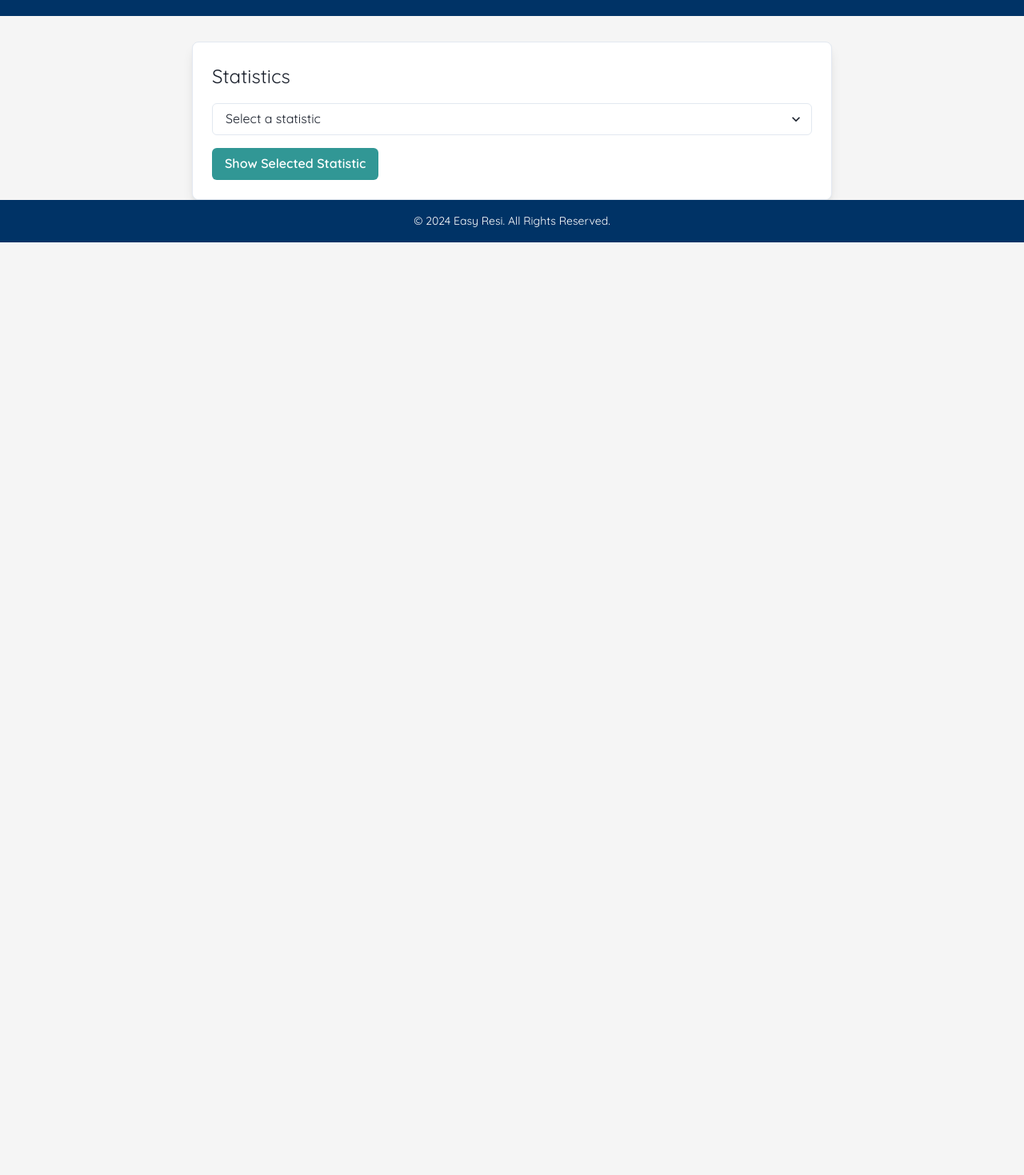
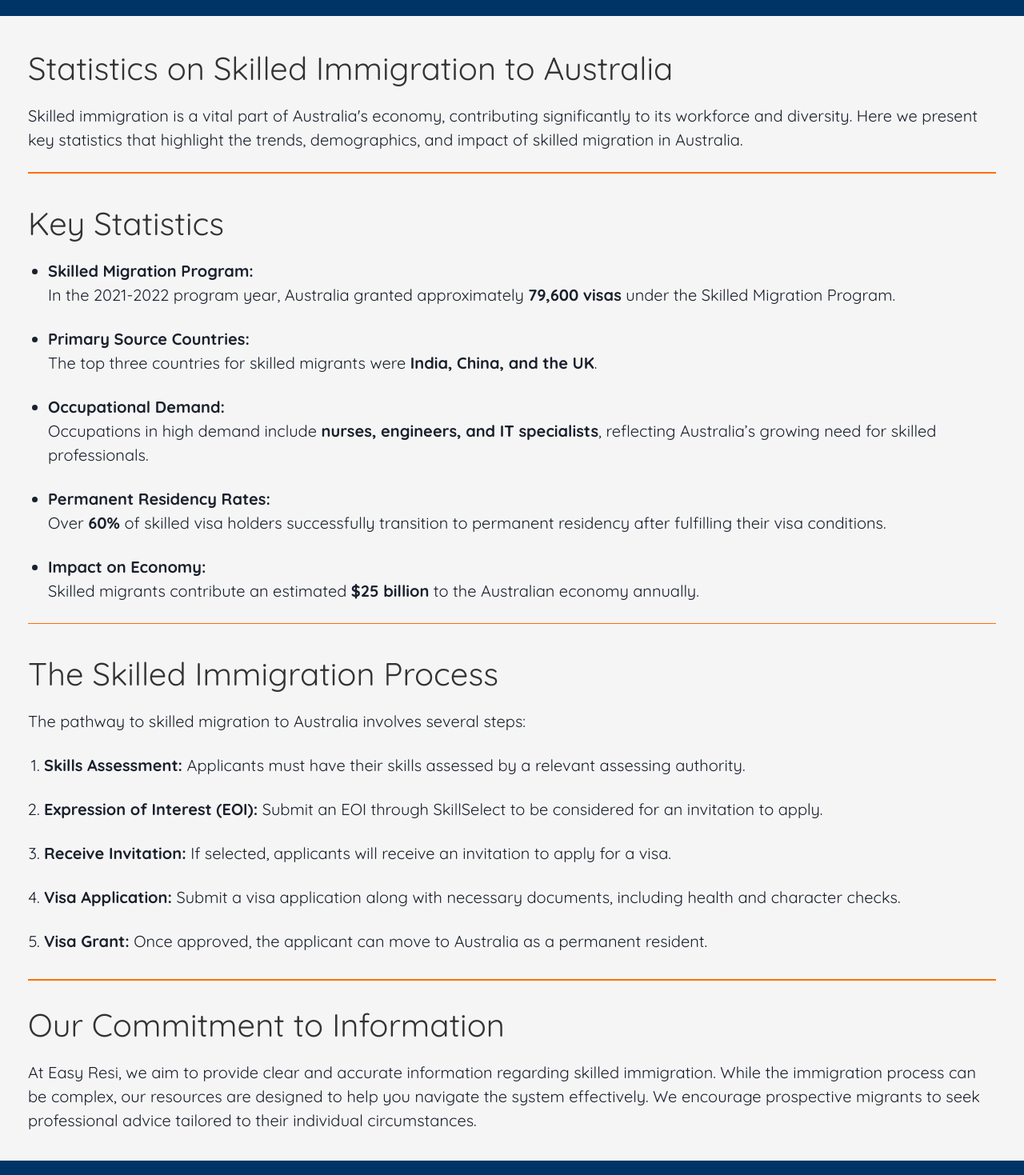
Before and after one commit to chaoskid/easyresi, a React (Create React App) app in the folder frontend/: page /statistics in a window 1280 px wide. Shown: the part 80-1549 px from the top of the page at 80% size. Before the commit the page ends 800 px from the top, so only its background shows below. Built offline with nearby package versions, Linux system fonts and the light colour scheme; no server answers.

Commit message:
Minor UI/UX changes made to most pages except dashboard.js and dashpreview.js due to unfinished work on those pages. Also, I am waiting on the account.js and settings.js pages to be finished before I finalise the styling for those.

```diff
--- a/frontend/package.json
+++ b/frontend/package.json
@@ -4,16 +4,17 @@
   "private": true,
   "dependencies": {
     "@chakra-ui/icons": "^2.2.4",
-    "@chakra-ui/react": "^2.8.2",
+    "@chakra-ui/react": "^2.10.3",
     "@emotion/react": "^11.13.3",
     "@emotion/styled": "^11.13.0",
     "@testing-library/jest-dom": "^5.17.0",
     "@testing-library/react": "^13.4.0",
     "@testing-library/user-event": "^13.5.0",
     "axios": "^1.7.7",
-    "framer-motion": "^11.5.4",
+    "framer-motion": "^11.11.9",
     "react": "^18.3.1",
     "react-dom": "^18.3.1",
+    "react-intersection-observer": "^9.13.1",
     "react-router-dom": "^6.26.2",
     "react-scripts": "5.0.1",
     "web-vitals": "^2.1.4"
--- /dev/null
+++ b/frontend/src/components/fadeInSection.js
@@ -0,0 +1,38 @@
+// FadeInSection.js
+import React, { useEffect } from 'react';
+import { Box } from '@chakra-ui/react';
+import { motion, useAnimation } from 'framer-motion';
+import { useInView } from 'react-intersection-observer';
+
+const MotionBox = motion(Box);
+
+const FadeInSection = ({ children, delay = 0 }) => {
+    const control = useAnimation();
+    const [ref, inView] = useInView({
+        triggerOnce: true, // Animate only once when in view
+        threshold: 0.3,    // 30% of the element needs to be visible
+    });
+
+    useEffect(() => {
+        if (inView) {
+            control.start({
+                opacity: 1,
+                y: 0,
+                transition: { duration: 0.6, delay }, // Apply the delay here
+            });
+        }
+    }, [control, inView, delay]);
+
+    return (
+        <MotionBox
+            ref={ref}
+            initial={{ opacity: 0, y: 20 }} // Start faded out and slightly down
+            animate={control}
+            mb={8}
+        >
+            {children}
+        </MotionBox>
+    );
+};
+
+export default FadeInSection;
--- a/frontend/src/index.css
+++ b/frontend/src/index.css
@@ -41,7 +41,6 @@
     font-size: 2.5rem;
     margin-bottom: 15px;
     color: #333333;
-
   }
 
   .orange-hr {
@@ -58,6 +57,20 @@
     margin: 25px 0;
   }
 
+  .orange-hr3 {
+    border: none;
+    height: 1.5px;
+    background-color: #ff6f00;
+    margin: 25px 0;
+  }
+
+  .orange-hr4 {
+    border: none;
+    height: 1.5px;
+    background-color: #ff6f00;
+    margin: 25px 0;
+  }
+
   .serve-image {
     margin-top: 60px;
     box-shadow: 0 4px 10px rgba(0, 0, 0, 0.5);
@@ -66,6 +79,10 @@
 
 .about ul {
   margin-left: 25px;
+}
+
+.about ol {
+  margin-left: 20px;
 }
 
   .about p {
@@ -257,12 +274,13 @@
 }
 
 /* Questionnaire Page */
-.questionnaire {
-    display: block;
-    margin-left: 35px;
-    margin-top: 35px;
-    height: 100vh;
-  }
+.PR-Header {
+  font-size: 2.5rem;
+  color: #333333;
+  margin-top: 35px;
+  justify-content: center;
+  display: flex;
+}
 
   /* Not Found Page */
 .not-found {
--- a/frontend/src/pages/dashboard.js
+++ b/frontend/src/pages/dashboard.js
@@ -2,7 +2,7 @@ import React, { useEffect, useState } from 'react';
 import axios from '../axiosConfig';
 import Navbar from '../components/Navbar';
 import Footer from '../components/Footer';
-import { ChakraProvider, Button, Box, CircularProgress, CircularProgressLabel } from '@chakra-ui/react';
+import { ChakraProvider, Box, CircularProgress, CircularProgressLabel } from '@chakra-ui/react';
 import { useNavigate } from 'react-router-dom';
 
 const Dashboard = () => {
--- a/frontend/src/pages/questionnaire.js
+++ b/frontend/src/pages/questionnaire.js
@@ -117,7 +117,8 @@ const Questionnaire = () => {
     return (
         <>
             <Navbar />
-            <Box maxW="75%" mx="auto" mt={8} p={6} borderWidth="1px" borderRadius="lg" boxShadow="lg" bg="#F9FAFC" borderColor="#E2E8F0">
+            <h1 className="PR-Header">Permanent Residency Questionnaire</h1>
+            <Box maxW="75%" mx="auto" mt={8} mb={12} p={6} borderWidth="1px" borderRadius="lg" boxShadow="lg" bg="#F9FAFC" borderColor="#E2E8F0">
                 <form onSubmit={handleFormSubmit}>
                     {/* Visa Subclass Selection */}
                     <FormControl isRequired mb={4}>
@@ -475,9 +476,7 @@ const Questionnaire = () => {
                     </FormControl>
 
                     {/* Submit Button */}
-                    <Button mt={6} colorScheme="teal" type="submit">
-                        Preview Results
-                    </Button>
+                    <button type="submit" className='login-button'>Preview Results</button>
                 </form>
             </Box>
             <Footer />
--- a/frontend/src/pages/statistics.js
+++ b/frontend/src/pages/statistics.js
@@ -1,77 +1,118 @@
-// NOTE THAT THIS IS A PLACEHOLDER FILE THAT WILL BE CHANGED EVENTUALLY FOR DYNAMIC DATA - HARRISON
-
-import React, { useEffect, useState } from 'react';
+import React, { useEffect } from 'react';
+import axios from '../axiosConfig';
 import { useNavigate } from 'react-router-dom';
-import '../index.css';
-import axios from '../axiosConfig'; // Assuming axios is configured for API requests
+import "../index.css";
 import Navbar from '../components/Navbar';
 import Footer from '../components/Footer';
-import { Box, Text, Button, Select } from '@chakra-ui/react';
+import FadeInSection from '../components/fadeInSection'; // Import your new component
 
 const Statistics = () => {
     const navigate = useNavigate();
-
-    const [data, setData] = useState([]);
-    const [selectedStat, setSelectedStat] = useState('');
-
 
     // Check to see if logged in
     const fetchLogin = async () => {
         try {
             const response = await axios.get('/auth/login'); // Adjust the URL if needed
             console.log(response);
-            if (response.data.type == "error") {
+            if (response.data.type === "error") {
                 navigate('/login', { state: { message: "User was not logged in, redirecting to login..." } });
             }
         } catch (err) {
-        } finally {
+            console.error(err);
         }
     };
 
-    // Fetch statistics data from the backend
-    const fetchStatistics = async () => {
-        try {
-            const response = await axios.get('/api/statistics'); // API call using axios
-            setData(response.data);
-        } catch (error) {
-            console.error('Error fetching statistics:', error);
-        }
-    };
-
+    // Fetch data when the component mounts
     useEffect(() => {
         fetchLogin();
-        fetchStatistics(); // Fetch data on component mount
     }, []);
 
     return (
         <>
             <Navbar />
-            <Box maxW="800px" mx="auto" mt={8} p={6} borderWidth="1px" borderRadius="lg" boxShadow="lg" bg="white">
-                <Text fontSize="2xl" mb={4}>Statistics</Text>
+            <div className="about">
+                <FadeInSection>
+                    <div className="about-header">
+                        <h1>Statistics on Skilled Immigration to Australia</h1>
+                        <p>
+                            Skilled immigration is a vital part of Australia's economy, contributing significantly to its workforce
+                            and diversity. Here we present key statistics that highlight the trends, demographics, and impact of
+                            skilled migration in Australia.
+                        </p>
+                    </div>
 
-                {/* Dropdown for selecting statistics */}
-                <Select
-                    placeholder="Select a statistic"
-                    onChange={(e) => setSelectedStat(e.target.value)}
-                    mb={4}
-                >
-                    <option value="option1">Statistic Option 1</option>
-                    <option value="option2">Statistic Option 2</option>
-                </Select>
+                    <hr className="orange-hr4" />
+                </FadeInSection>
 
-                {/* Display selected statistic */}
-                <Button colorScheme="teal" onClick={() => console.log(selectedStat)}>
-                    Show Selected Statistic
-                </Button>
+                <FadeInSection delay={0.5}>
+                    <h1>Key Statistics</h1>
+                    <ul>
+                        <li>
+                            <strong>Skilled Migration Program:</strong><br />
+                            In the 2021-2022 program year, Australia granted approximately <strong>79,600 visas</strong> under the
+                            Skilled Migration Program.
+                        </li>
+                        <li>
+                            <strong>Primary Source Countries:</strong><br />
+                            The top three countries for skilled migrants were <strong>India, China, and the UK</strong>.
+                        </li>
+                        <li>
+                            <strong>Occupational Demand:</strong><br />
+                            Occupations in high demand include <strong>nurses, engineers, and IT specialists</strong>, reflecting
+                            Australia’s growing need for skilled professionals.
+                        </li>
+                        <li>
+                            <strong>Permanent Residency Rates:</strong><br />
+                            Over <strong>60%</strong> of skilled visa holders successfully transition to permanent residency after
+                            fulfilling their visa conditions.
+                        </li>
+                        <li>
+                            <strong>Impact on Economy:</strong><br />
+                            Skilled migrants contribute an estimated <strong>$25 billion</strong> to the Australian economy annually.
+                        </li>
+                    </ul>
 
-                {/* Display statistics data */}
-                {data.length > 0 && (
-                    <Box mt={4}>
-                        <Text fontSize="lg">Statistics Data:</Text>
-                        <pre>{JSON.stringify(data, null, 2)}</pre> {/* Pretty print data */}
-                    </Box>
-                )}
-            </Box>
+                    <hr className="orange-hr3" />
+                </FadeInSection>
+
+                <div className="skilled-immigration-process">
+                    <FadeInSection>
+                        <h1>The Skilled Immigration Process</h1>
+                        <p>
+                            The pathway to skilled migration to Australia involves several steps:
+                        </p>
+                        <ol>
+                            <li>
+                                <strong>Skills Assessment:</strong> Applicants must have their skills assessed by a relevant assessing authority.
+                            </li>
+                            <li>
+                                <strong>Expression of Interest (EOI):</strong> Submit an EOI through SkillSelect to be considered for an invitation to apply.
+                            </li>
+                            <li>
+                                <strong>Receive Invitation:</strong> If selected, applicants will receive an invitation to apply for a visa.
+                            </li>
+                            <li>
+                                <strong>Visa Application:</strong> Submit a visa application along with necessary documents, including health and character checks.
+                            </li>
+                            <li>
+                                <strong>Visa Grant:</strong> Once approved, the applicant can move to Australia as a permanent resident.
+                            </li>
+                        </ol>
+                    </FadeInSection>
+                </div>
+
+                <div className="commitment">
+                    <FadeInSection>
+                        <hr className="orange-hr2" />
+                        <h1>Our Commitment to Information</h1>
+                        <p>
+                            At Easy Resi, we aim to provide clear and accurate information regarding skilled immigration.
+                            While the immigration process can be complex, our resources are designed to help you navigate
+                            the system effectively. We encourage prospective migrants to seek professional advice tailored to their individual circumstances.
+                        </p>
+                    </FadeInSection>
+                </div>
+            </div>
             <Footer />
         </>
     );
```
Also changed, not shown: frontend/src/pages/about.js (+14 -5 lines), frontend/src/pages/account.js (+8 -8 lines), frontend/src/pages/dashpreview.js (+42 -4 lines), frontend/src/pages/notfound.js (+34 -9 lines), frontend/src/pages/settings.js (+8 -7 lines), frontend/src/pages/updateagent.js (+18 -8 lines), 1 other file (tests, documents, lock files or other folders).
